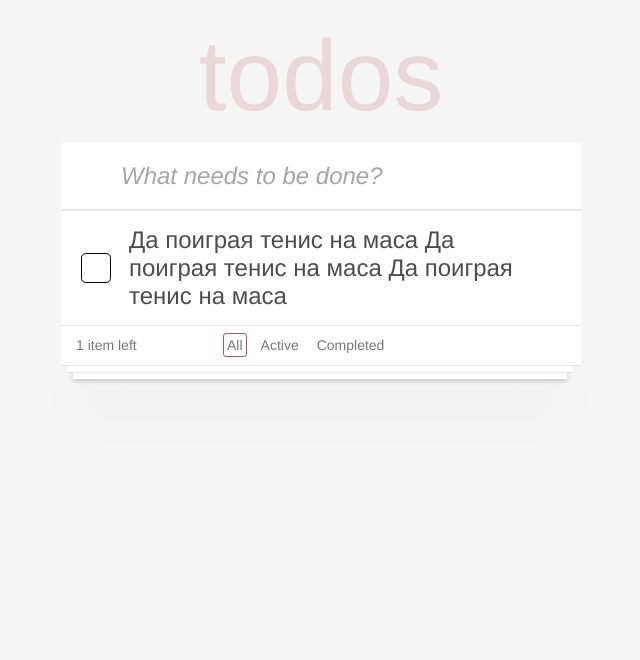
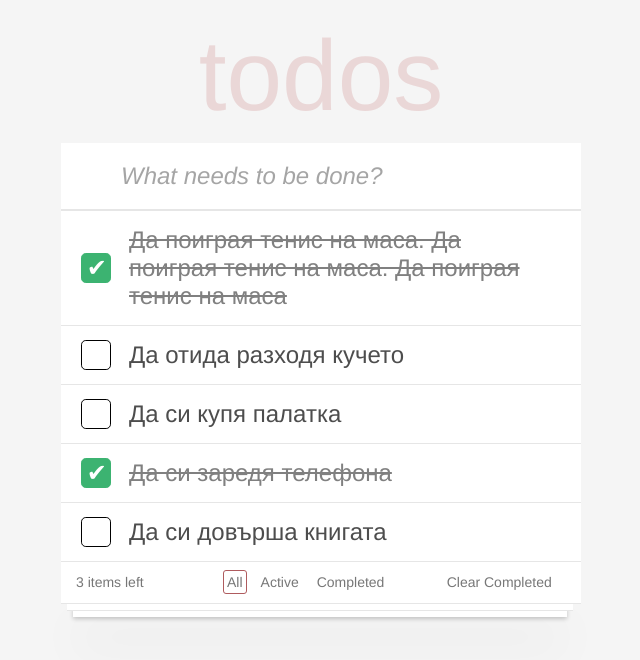
Before and after one commit to vasilkotsev/react-to-do-list, a React (Create React App) app: page / in a window 1280 px wide. Shown: the top 660 px of the page, without its empty margins (319-959 px from the left). Built offline with nearby package versions, Linux system fonts and the light colour scheme; the HTML template or start-up script is replaced by a standard one.

Commit message:
add a few changes for testing

```diff
--- a/src/App.css
+++ b/src/App.css
@@ -123,6 +123,7 @@ ul {
   width: 28px;
   height: 28px;
   margin: auto 0;
+  margin-left: 17px;
   color: rgba(252, 3, 3, 0.5);
   font-weight: 100;
   font-size: 30px;
--- a/src/constants/toDoItems.js
+++ b/src/constants/toDoItems.js
@@ -2,11 +2,11 @@ export const toDoItems = [
   {
     _id: 1,
     name:
-      "Да поиграя тенис на маса Да поиграя тенис на маса Да поиграя тенис на маса",
-    isActive: true,
+      "Да поиграя тенис на маса. Да поиграя тенис на маса. Да поиграя тенис на маса",
+    isActive: false,
   },
-  // { _id: 2, name: "Да отида разходя кучето", isActive: true },
-  // { _id: 3, name: "Да си купя палатка", isActive: false },
-  // { _id: 4, name: "Да си заредя телефона", isActive: false },
-  // { _id: 5, name: "Да си довърша книгата", isActive: true },
+  { _id: 2, name: "Да отида разходя кучето", isActive: true, inList: true },
+  { _id: 3, name: "Да си купя палатка", isActive: true, inList: true },
+  { _id: 4, name: "Да си заредя телефона", isActive: false, inList: true },
+  { _id: 5, name: "Да си довърша книгата", isActive: true },
 ];
```
